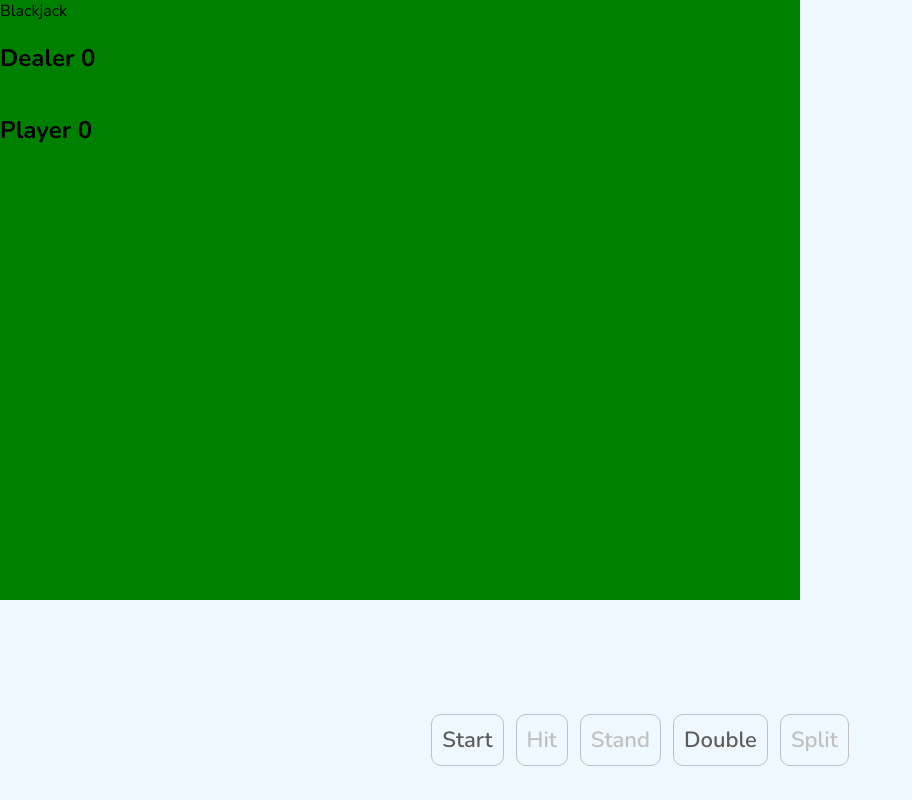
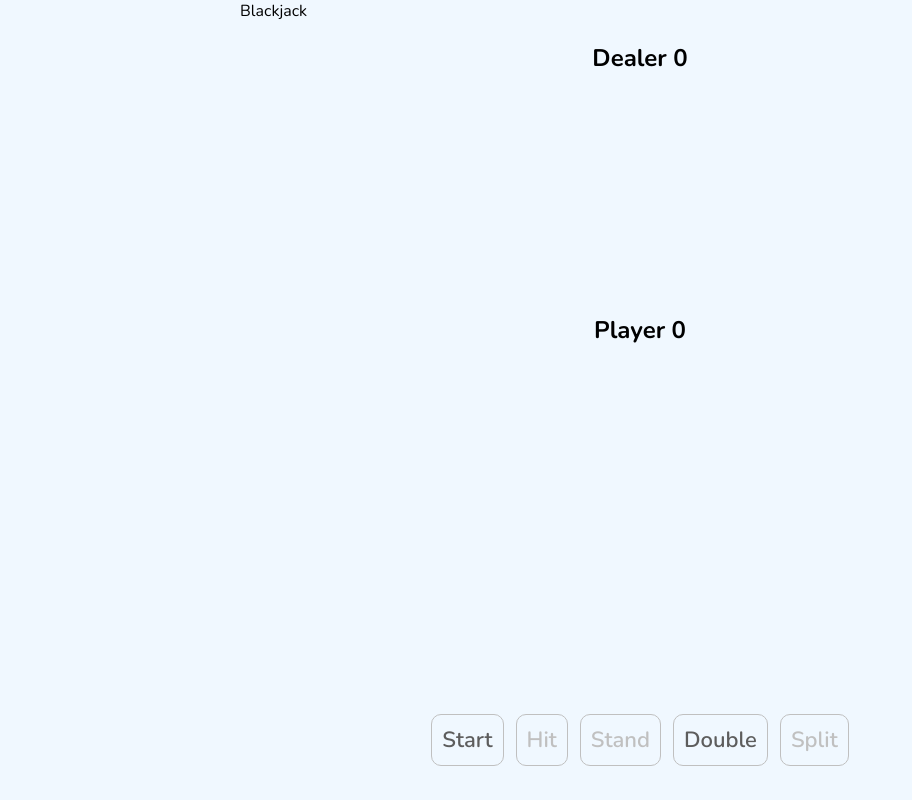
Before and after one commit to mobaradev/blackjackSimulator, a React (Create React App) app: page / in a window 1280 px wide. Shown: the whole page, without its empty margins (0-912 px from the left). Built offline with nearby package versions, Linux system fonts and the light colour scheme.

Commit message:
App styled better

```diff
--- a/src/App.tsx
+++ b/src/App.tsx
@@ -2,6 +2,7 @@ import React from 'react';
 import styled from "styled-components";
 import Panel from "./components/Panel/Panel";
 import BlackjackUI from "./components/BlackjackUI/BlackjackUI";
+import Center from "./components/Base/Center/Center";
 
 const Container = styled.div`
   width: 100vw;
@@ -20,7 +21,9 @@ function App() {
   return (
     <Container>
         <Content>
-            <BlackjackUI />
+            <Center>
+                <BlackjackUI />
+            </Center>
         </Content>
         <Panel />
     </Container>
--- a/src/components/BlackjackUI/BlackjackUI.tsx
+++ b/src/components/BlackjackUI/BlackjackUI.tsx
@@ -4,13 +4,23 @@ import {useEffect, useState} from "react";
 import CardUI from "../CardUI/CardUI";
 import Clearfix from "../Base/Clearfix/Clearfix";
 import Card from "../../logic/Card/Card";
+import Center from "../Base/Center/Center";
 
 const Container = styled.div`
   width: 800px;
   height: 600px;
 
-  background-color: green;
+  //background-color: green;
   float: left;
+`;
+
+const CardsContainer = styled.div`
+  width: 100%;
+  height: 200px;
+  padding-top: 60px;
+  display: flex;
+  align-items: center;
+  justify-content: center;
 `;
 
 function BlackjackUI(props: any) {
@@ -93,27 +103,31 @@ function BlackjackUI(props: any) {
             Blackjack
             <Clearfix />
 
-            <h2>Dealer {AppController.blackjack.dealerPointsParsed}</h2>
+            <Center><h2>Dealer {AppController.blackjack.dealerPointsParsed}</h2></Center>
             <Clearfix />
-            <>
+            <CardsContainer>
+                <div>
                     {
                         dealerCards.map(
                             (card, index) => <CardUI key={gameId + "-" + index} number={card.value} />
                         )
                     }
-            </>
+                </div>
+            </CardsContainer>
 
             <Clearfix />
 
-            <h2>Player {AppController.blackjack.playerPointsParsed}</h2>
+            <Center><h2>Player {AppController.blackjack.playerPointsParsed}</h2></Center>
             <Clearfix />
-            <>
+            <CardsContainer>
+                <div>
                     {
                         playerCards.map(
                             (card, index) => <CardUI key={gameId + "-" + index} number={card.value} />
                         )
                     }
-            </>
+                </div>
+            </CardsContainer>
         </Container>
     )
 }
--- a/src/components/CardUI/CardUI.tsx
+++ b/src/components/CardUI/CardUI.tsx
@@ -1,14 +1,23 @@
 import styled from "styled-components";
 import {useEffect, useState} from "react";
+import Random from "../../logic/Random/Random";
 
-const Container = styled.div<{isVisible: boolean}>`
-  width: 50px;
-  height: 100px;
-  font-size: 38px;
+const Container = styled.div<{isVisible: boolean, rotation: number}>`
+  width: 84px;
+  height: 140px;
+  font-size: 48px;
+  font-weight: 500;
+  padding-bottom: 40px;
   background-color: white;
   margin: 10px 20px;
+  margin-top: -60px;
   border: 1px solid black;
+  border-radius: 12px;
+  display: flex;
+  align-items: center;
+  justify-content: center;
   transition: 1s;
+  transform: rotate(${props => props.rotation}deg);
   opacity: ${props => props.isVisible ? "1" : "0"};
 
   float: left;
@@ -16,15 +25,17 @@ const Container = styled.div<{isVisible: boolean}>`
 
 function CardUI(props: any) {
     const [isVisible, setIsVisible] = useState(false);
+    const [rotation, setRotation] = useState(0);
 
     useEffect(() => {
         setTimeout(() => {
             setIsVisible(true);
         }, 100);
+        setRotation(Random.getRandomNumber(-16, 16));
     }, []);
 
     return(
-        <Container isVisible={isVisible}>
+        <Container isVisible={isVisible} rotation={rotation}>
             {props.number}
         </Container>
     )
```
Lines whose indentation alone changed are shown as unchanged.
